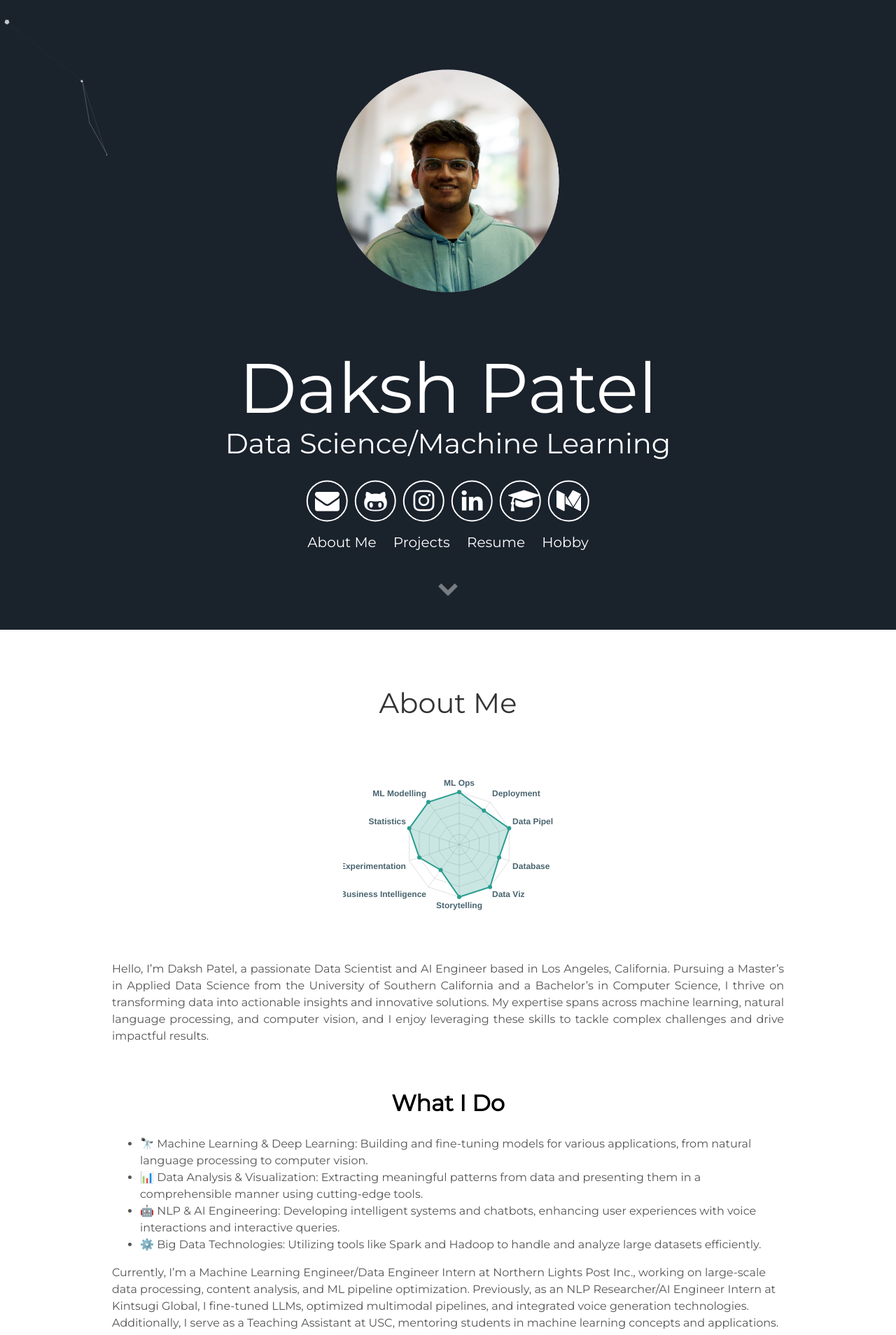
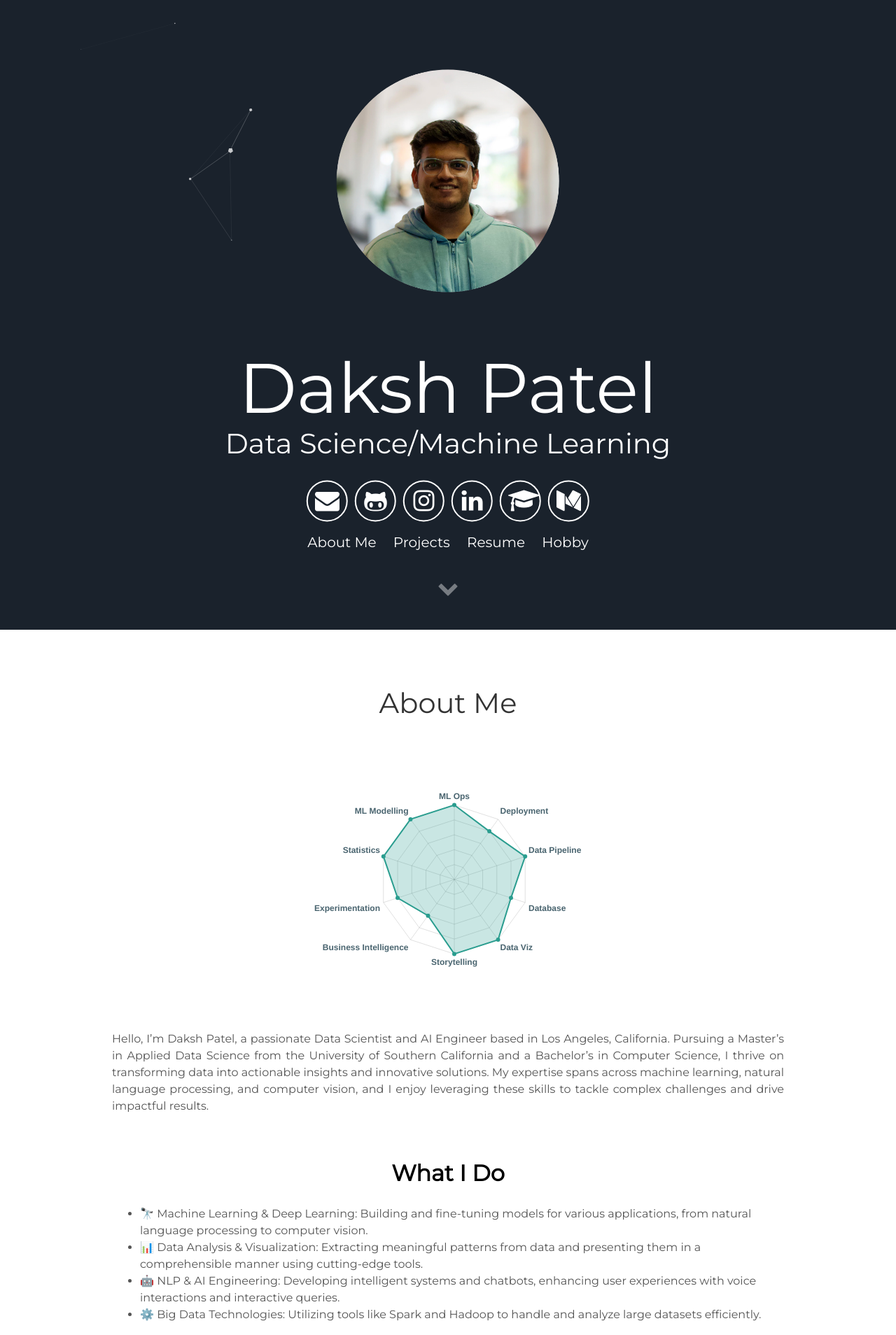
Before and after one commit to helloitsdaksh/portfolio, a Jekyll site: the page built from index.html, in a window 1280 px wide. Shown: the top 1908 px of the page at 70% size. Built offline with Jekyll 4.4.1, drawn with Linux system fonts in a browser that asks for light colours.

Commit message:
Adding Radar Chart

```diff
--- a/assets/css/main.css
+++ b/assets/css/main.css
@@ -3648,8 +3648,8 @@ sub,sup{
   align-items: center;
 }
 canvas {
-    max-width: 300px; /* Forces a smaller width */
-    max-height: 300px; /* Forces a smaller height */
+    max-width: 400px; /* Forces a smaller width */
+    max-height: 400px; /* Forces a smaller height */
     width: 100%;
     height: auto;
     box-sizing: border-box;
```
